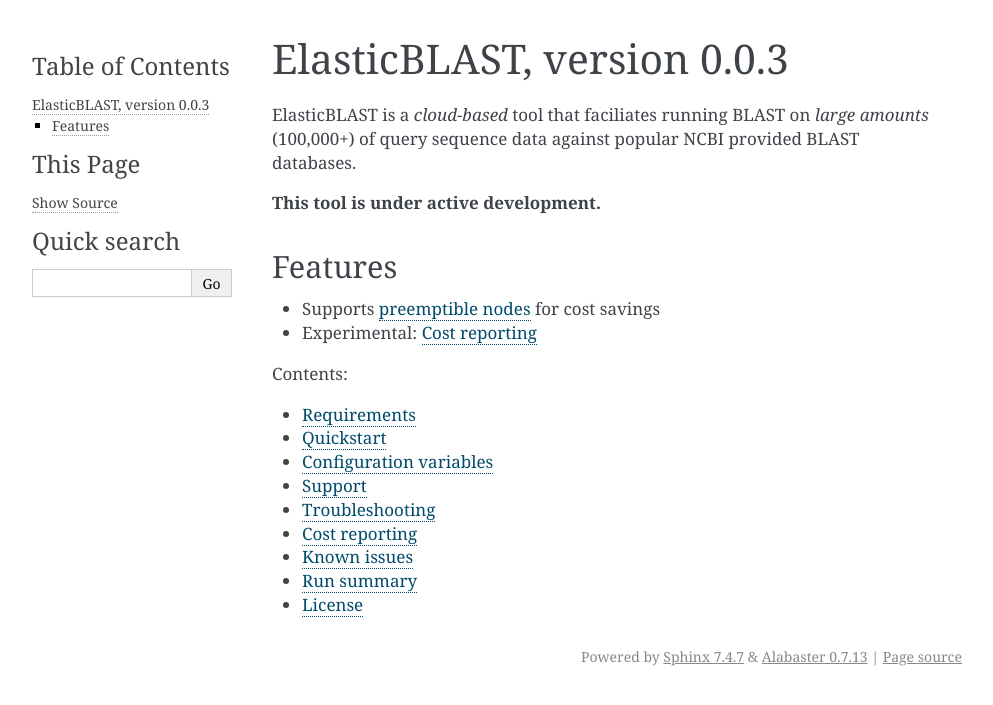
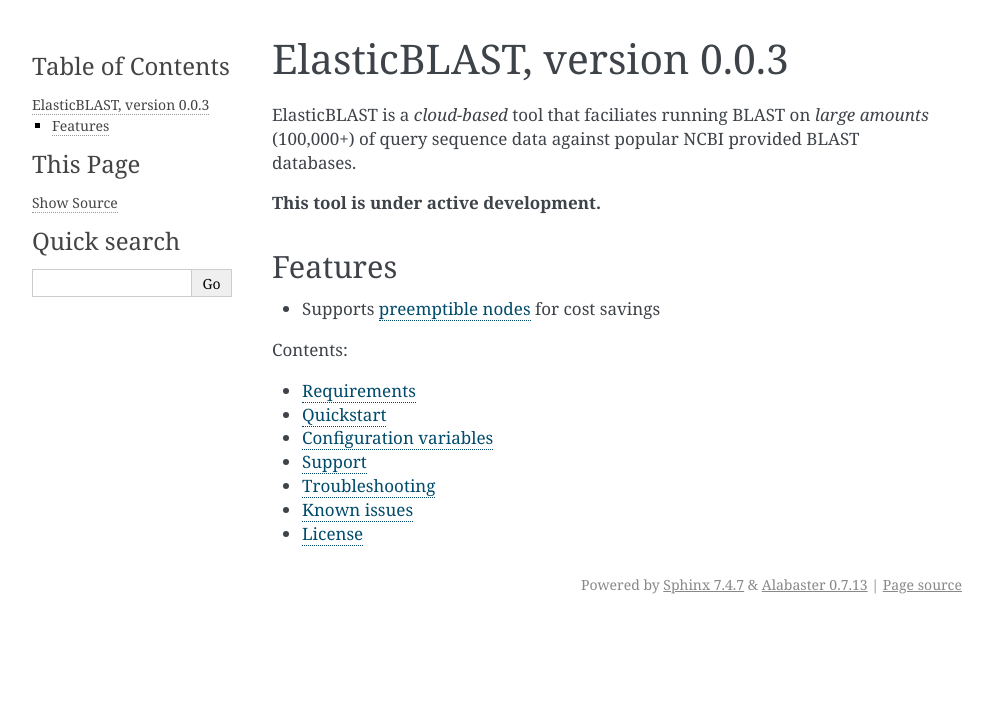
Before and after one commit to ncbi/elastic-blast-docs, a Sphinx documentation site: the page built from docs/source/index.rst, in a window 1280 px wide. Shown: the top 705 px of the page, without its empty margins (148-1141 px from the left). Built offline with Sphinx 7.4.7, drawn with Linux system fonts in a browser that asks for light colours.

Commit message:
Remove unsupported tools

```diff
--- a/docs/source/index.rst
+++ b/docs/source/index.rst
@@ -11,7 +11,6 @@
 --------
 
 * Supports :ref:`preemptible nodes<ELB_USE_PREEMPTIBLE>` for cost savings
-* Experimental: :ref:`cost`
 
 .. toctree::
    :maxdepth: 1
@@ -22,7 +21,5 @@
    configuration
    support
    troubleshooting
-   cost
    issues
-   runsummary
    LICENSE
```
